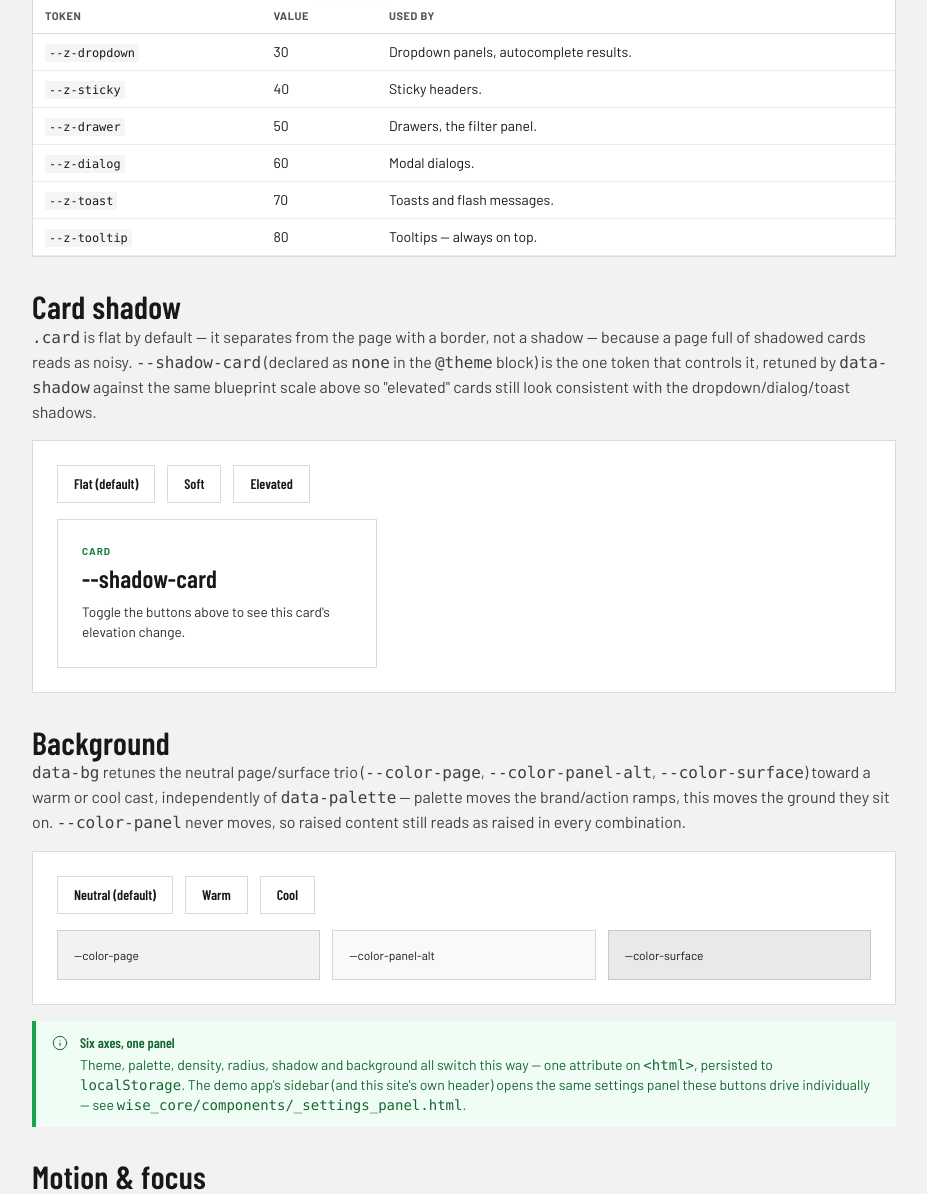
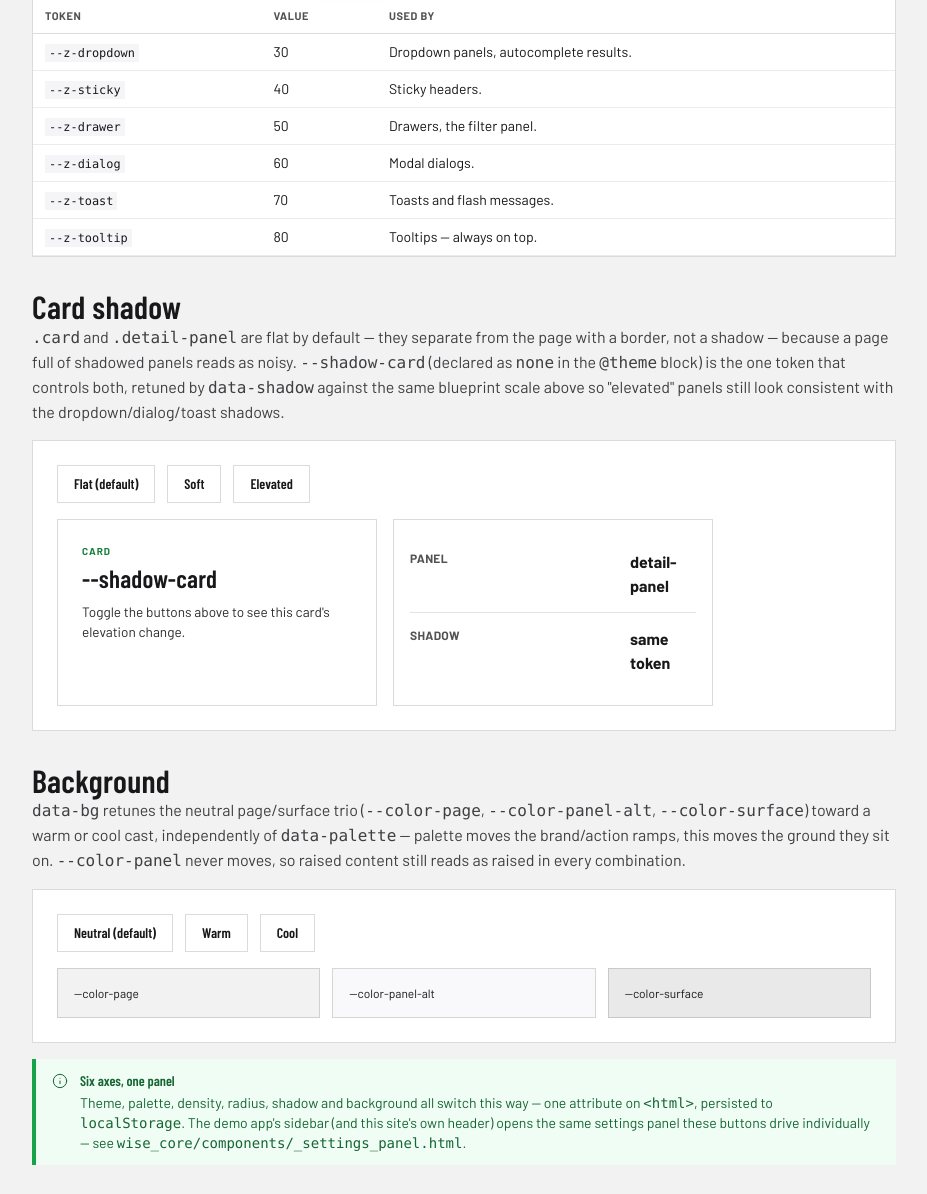
Before and after one commit to samiferr/wise_design_system, a Django app: page /docs/theming/design-tokens/ in a window 1280 px wide. Shown: the part 1235-2429 px from the top of the page, without its empty margins (308-1235 px from the left). Run offline with Django 5.2, Linux system fonts and the light colour scheme.

Commit message:
Apply data-radius/data-shadow tokens to .detail-panel
Record detail pages (and the login card, which reuses .detail-panel) were
the one raised-panel surface still hardcoded to a square, flat corner -
.card already read --radius-lg/--shadow-card. Both now share the same
tokens, and the Design Tokens doc page's live examples/copy mention it.

Co-Authored-By: Claude Sonnet 5 <noreply@anthropic.com>
Claude-Session: https://claude.ai/code/session_01FCEk2fyPPbr27DKSdZYTfz

```diff
--- a/demo/showcase/templates/showcase/docs/theming/design-tokens.html
+++ b/demo/showcase/templates/showcase/docs/theming/design-tokens.html
@@ -74,7 +74,7 @@
     </div>
     <div class="doc-example-panel-code">
         <pre class="doc-code"><code>{% filter force_escape %}{% verbatim %}.btn { border-radius: var(--radius-md); }
-.card { border-radius: var(--radius-lg); }
+.card, .detail-panel { border-radius: var(--radius-lg); }
 
 <!-- for a true circle (status dot, avatar), bypass the token -->
 <div class="h-2 w-2 bg-action-600" style="border-radius: 9999px;"></div>{% endverbatim %}{% endfilter %}</code></pre>
@@ -107,11 +107,12 @@
 
     <h2 class="mt-8">Card shadow</h2>
     <p class="text-gray-700">
-        <code>.card</code> is flat by default — it separates from the page with a border, not a
-        shadow — because a page full of shadowed cards reads as noisy. <code>--shadow-card</code>
-        (declared as <code>none</code> in the <code>@theme</code> block) is the one token that
-        controls it, retuned by <code>data-shadow</code> against the same blueprint scale above so
-        "elevated" cards still look consistent with the dropdown/dialog/toast shadows.
+        <code>.card</code> and <code>.detail-panel</code> are flat by default — they separate from
+        the page with a border, not a shadow — because a page full of shadowed panels reads as
+        noisy. <code>--shadow-card</code> (declared as <code>none</code> in the <code>@theme</code>
+        block) is the one token that controls both, retuned by <code>data-shadow</code> against the
+        same blueprint scale above so "elevated" panels still look consistent with the
+        dropdown/dialog/toast shadows.
     </p>
     <div class="doc-preview mt-4">
         <div class="flex flex-wrap items-center gap-3">
@@ -119,10 +120,18 @@
             <button class="btn btn-secondary" onclick="wiseSetShadow('soft')">Soft</button>
             <button class="btn btn-secondary" onclick="wiseSetShadow('elevated')">Elevated</button>
         </div>
-        <div class="card mt-4 max-w-xs">
-            <div class="card-kicker">Card</div>
-            <h3 class="card-title mt-1">--shadow-card</h3>
-            <p class="card-content mt-2">Toggle the buttons above to see this card's elevation change.</p>
+        <div class="mt-4 flex flex-wrap gap-4">
+            <div class="card max-w-xs">
+                <div class="card-kicker">Card</div>
+                <h3 class="card-title mt-1">--shadow-card</h3>
+                <p class="card-content mt-2">Toggle the buttons above to see this card's elevation change.</p>
+            </div>
+            <div class="detail-panel max-w-xs !p-4">
+                <table>
+                    <tr><th>Panel</th><td>detail-panel</td></tr>
+                    <tr><th>Shadow</th><td>same token</td></tr>
+                </table>
+            </div>
         </div>
     </div>
 
--- a/wise_core/static/wise_core/css/tokens.css
+++ b/wise_core/static/wise_core/css/tokens.css
@@ -841,6 +841,8 @@
        plain <table> for a record's detail page. */
     .detail-panel {
         @apply w-full border border-divider bg-panel p-6 text-left font-body;
+        border-radius: var(--radius-lg);
+        box-shadow: var(--shadow-card);
     }
 
     .detail-panel table {
```
Also changed, not shown: docs/design-tokens.md (+9 -9 lines), wise_core/static/wise_core/css/tailwind.css.
